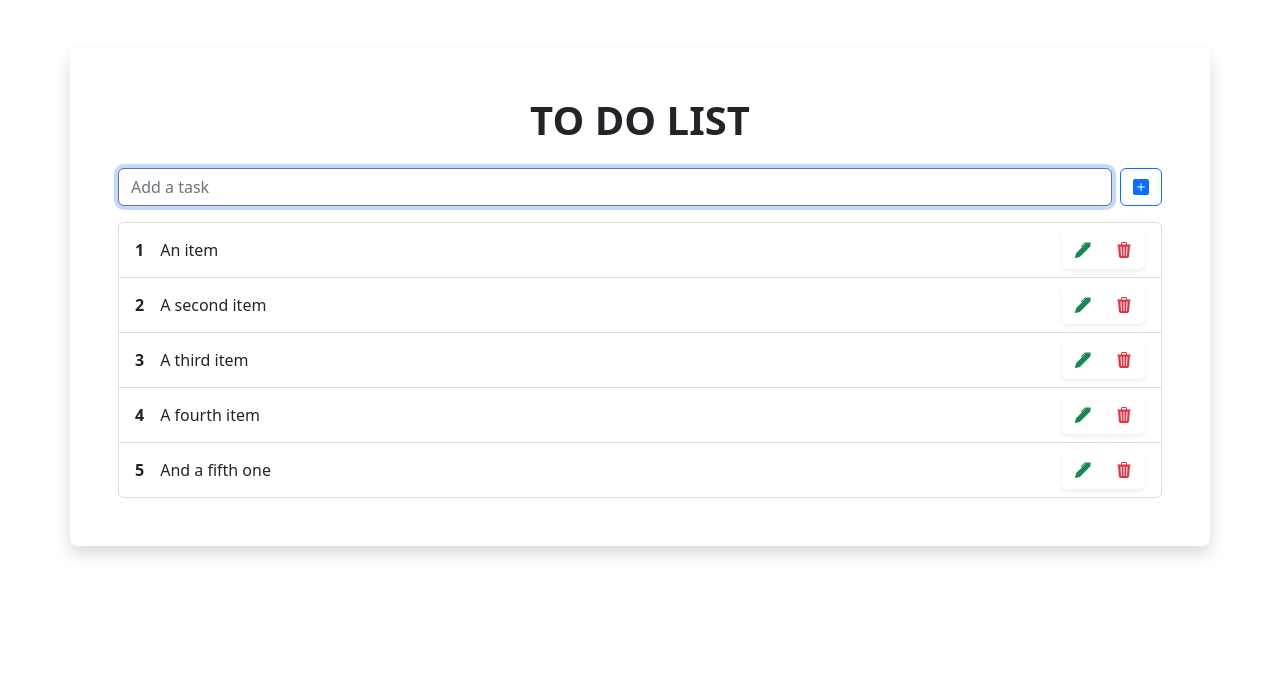
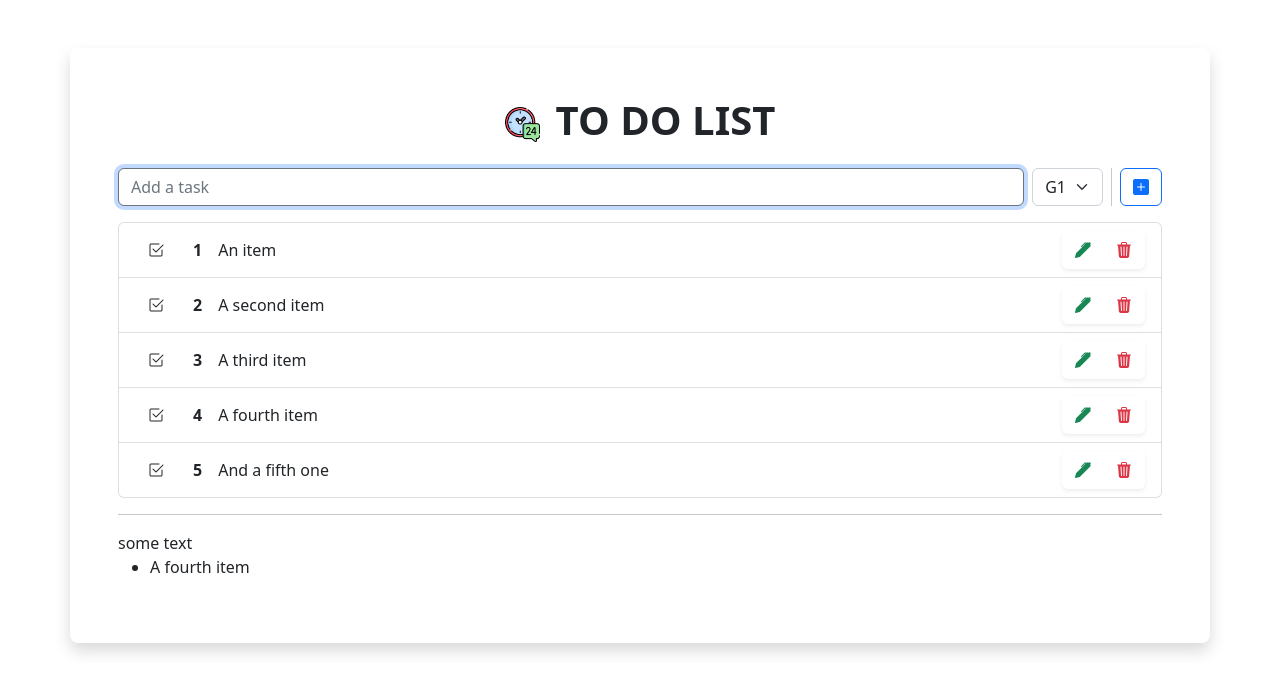
Before and after one commit to MohammadKhallaf/vue-todo, a Vue app: page / in a window 1280 px wide. Shown: the top 692 px of the page. Built offline with nearby package versions, Linux system fonts and the light colour scheme.

Commit message:
add done-list component

```diff
--- a/src/App.vue
+++ b/src/App.vue
@@ -2,8 +2,10 @@
 // setup =>  will execute every time an instance of the component is created.
 import "bootstrap/dist/css/bootstrap.min.css";
 import "bootstrap-icons/font/bootstrap-icons.css";
-import "./components/ListItem.vue";
+
 import ListItem from "./components/ListItem.vue";
+import DoneList from "./components/DoneList.vue";
+
 export default {
   data() {
     return {
@@ -14,6 +16,7 @@ export default {
         { id: 3, description: "A fourth item" },
         { id: 4, description: "And a fifth one" },
       ],
+      done: [{ id: 3, description: "A fourth item" }],
       itemInputText: "",
       isEdit: false,
       currentItem: { id: Number, description: String },
@@ -30,12 +33,14 @@ export default {
     delBtnHadler(item) {
       this.items = this.items.filter((_) => _.id != item.id);
     },
+    //
     updateItem(item) {
       const itemIdx = this.items.findIndex((_) => _.id === item.id);
 
       this.items[itemIdx] = { id: item.id, description: item.description };
       this.isEdit = false;
     },
+    //
     formSubmit() {
       this.isEdit
         ? this.updateItem({
@@ -48,17 +53,32 @@ export default {
           });
       this.itemInputText = "";
     },
+    //
+    taskDoneHandler(item) {
+      this.done.push(item);
+    },
+    //
+    escapeHandler(e) {
+      if (e.key !== "Escape") return false;
+      this.isEdit = false;
+      this.itemInputText = "";
+    },
   },
   mounted() {
     this.$refs.taskInput.focus();
   },
-  components: { ListItem },
+  components: { ListItem, DoneList },
 };
 </script>
 
 <template>
   <main class="container m-5 p-5 shadow rounded-3 mx-auto">
-    <header>
+    <header class="d-flex flex-row justify-content-center align-items-center">
+      <img
+        src="./assets/24-hours.png"
+        class="img-fluid me-3"
+        style="height: 35px"
+      />
       <h1 class="fw-bold text-center">TO DO LIST</h1>
     </header>
     <section>
@@ -71,8 +91,14 @@ export default {
           required
           minlength="3"
           ref="taskInput"
+          @keydown="escapeHandler"
         />
-
+        <select class="form-select">
+          <option>G1</option>
+          <option>G2</option>
+          <option>G3</option>
+        </select>
+        <div class="vr"></div>
         <button
           v-if="!isEdit"
           class="btn btn-outline-primary bi bi-plus-square-fill"
@@ -90,12 +116,22 @@ export default {
           :key="item.id"
           :item="item"
           :idx="idx"
-          @edit-event="(item) => editBtnHandler(item)"
-          @delete-event="(item) => delBtnHadler(item)"
+          @done="taskDoneHandler"
+          @edit="editBtnHandler"
+          @delete="delBtnHadler"
         />
       </ul>
     </section>
+    <hr />
+    <DoneList :items="done" />
   </main>
 </template>
 
-<style></style>
+<style>
+main {
+  transition: all 1s ease-in-out;
+}
+select {
+  width: fit-content !important;
+}
+</style>
--- /dev/null
+++ b/src/components/DoneList.vue
@@ -0,0 +1,12 @@
+<script>
+export default {
+  props: { items: { id: Number, description: String } },
+};
+</script>
+<template>
+  <section>some text</section>
+  <ul>
+    <li v-for="(item, idx) in items" :key="idx">{{ item.description }}</li>
+  </ul>
+</template>
+<style></style>
--- a/src/components/ListItem.vue
+++ b/src/components/ListItem.vue
@@ -5,7 +5,7 @@ export default {
     item: { id: Number, description: String },
     idx: Number,
   },
-  emits: ["editEvent", "deleteEvent"],
+  emits: ["edit", "delete","done"],
   computed: {
     capitalize() {
       return (value) => {
@@ -22,20 +22,33 @@ export default {
     class="list-group-item d-flex align-items-center"
     :id="`task-${item.id + 1}`"
   >
+    <button
+      class="btn bi bi-check2-square me-3"
+      @click="$emit('done', item)"
+    ></button>
     <span class="pe-3 fw-bold">{{ idx + 1 }}</span>
     <span class="me-auto">{{ capitalize(item.description) }}</span>
     <div class="btn-group shadow-sm">
       <!-- edit button -->
       <button
         class="btn bi bi-pen-fill text-success"
-        @click="$emit('editEvent', item)"
+        @click="$emit('edit', item)"
       ></button>
       <!-- delete button -->
       <button
-        @click="$emit('deleteEvent', item)"
+        @click="$emit('delete', item)"
         class="btn bi bi-trash3-fill text-danger"
       ></button>
     </div>
   </li>
 </template>
-<style></style>
+<style scoped>
+button:hover::before {
+  transform: scale(1.2);
+  transition: all 250ms cubic-bezier(0.68, -0.55, 0.27, 1.55);
+}
+button:hover.bi-check2-square {
+  color: rgb(var(--bs-success-rgb));
+  font-weight: bold !important;
+}
+</style>
```
Also changed, not shown: src/assets/24-hours.png (added).
